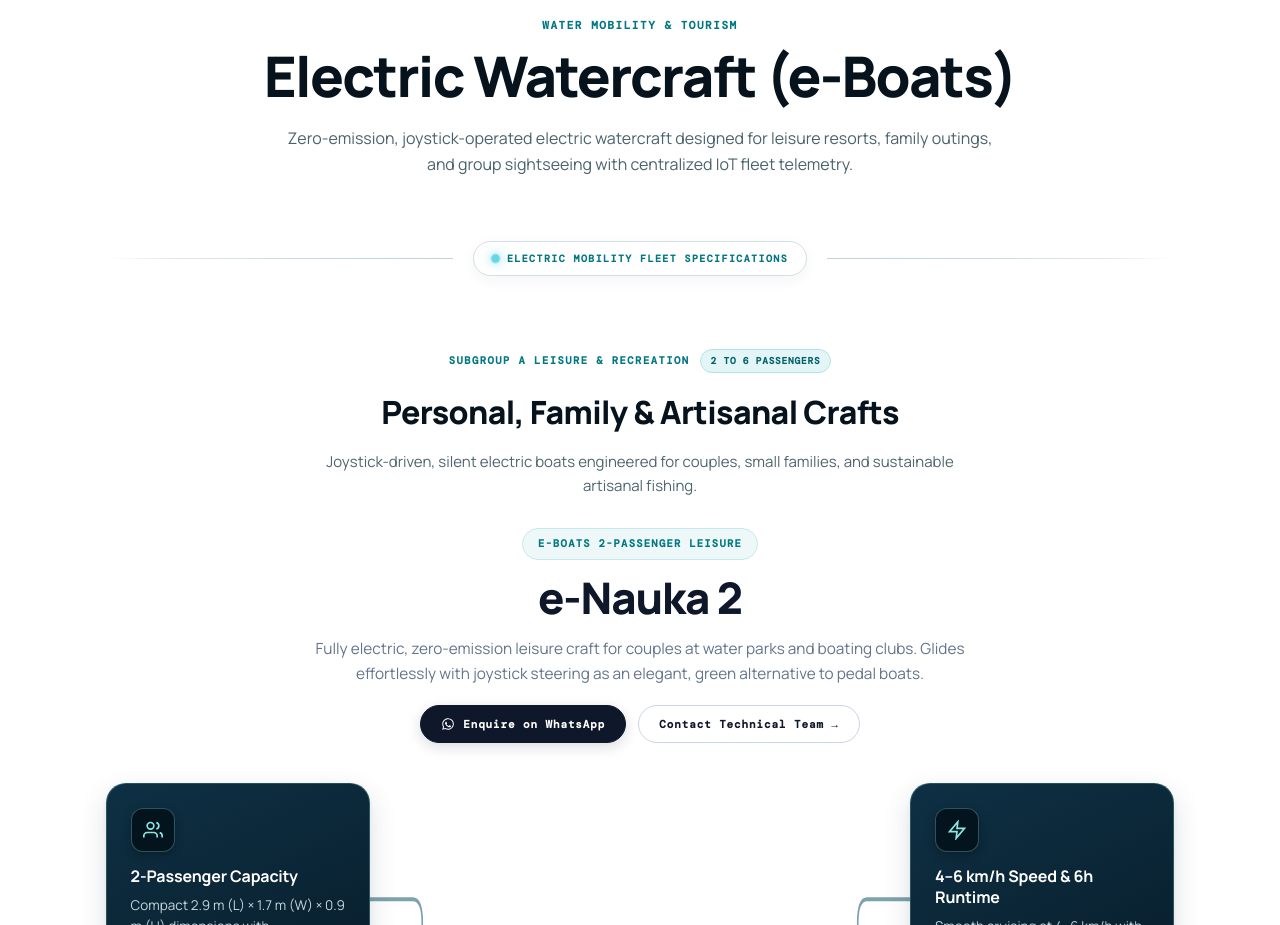
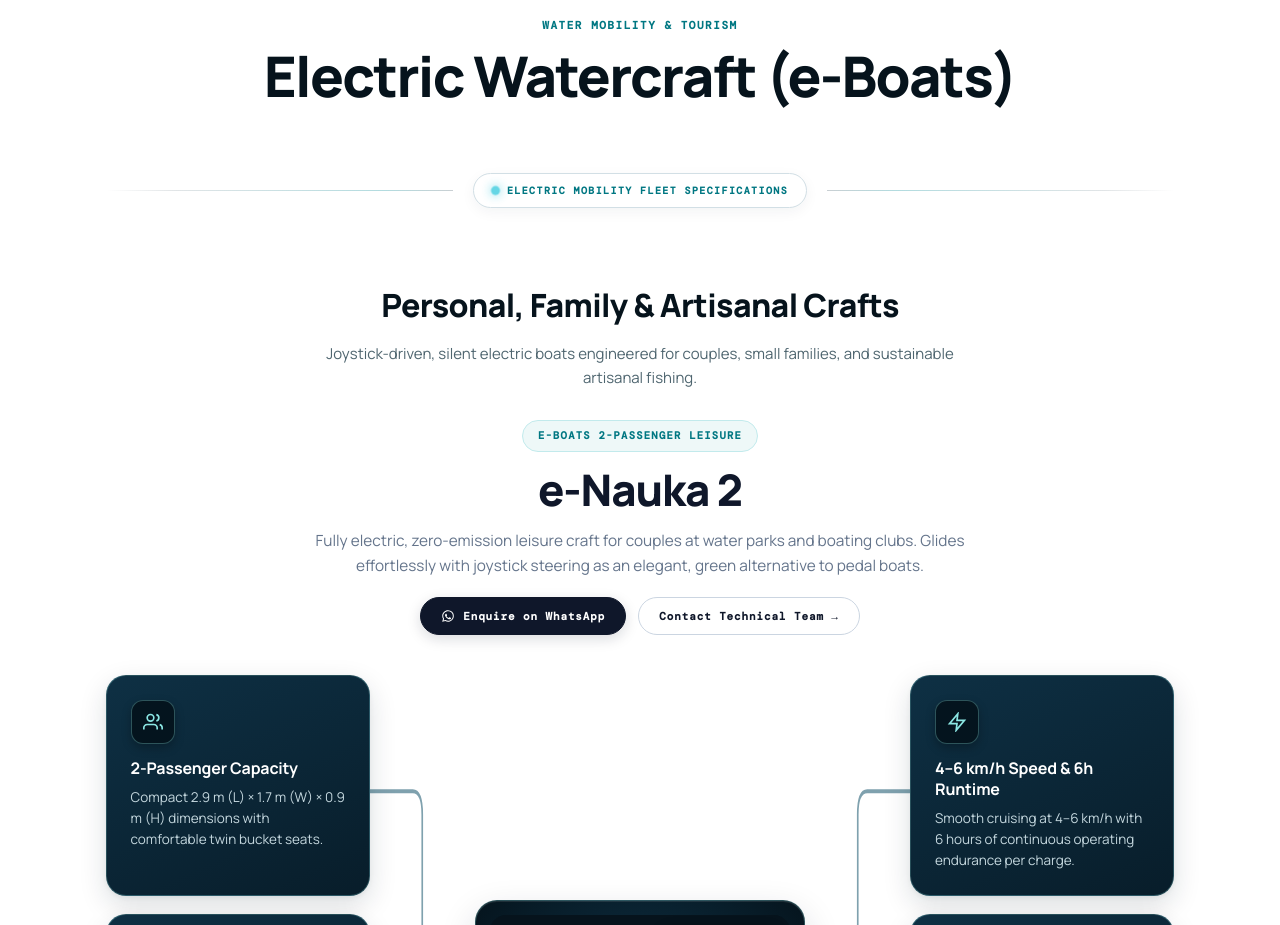
Before and after one commit to categ-j10/i4-MARINE-Technologies, a plain HTML site: page products.html in a window 1280 px wide. Shown: the part 820-1745 px from the top of the page. Drawn offline with nearby package versions, Linux system fonts and the light colour scheme; grey boxes are pictures that could not be loaded.

Commit message:
Update products.html

```diff
--- a/products.html
+++ b/products.html
@@ -52,7 +52,7 @@
       <div class="showcase-header">
         <span class="showcase-kicker"> WATER MOBILITY &amp; TOURISM</span>
         <h2>Electric Watercraft (e-Boats)</h2>
-        <p>Zero-emission, joystick-operated electric watercraft designed for leisure resorts, family outings, and group sightseeing with centralized IoT fleet telemetry.</p>
+        <!-- <p>Zero-emission, joystick-operated electric watercraft designed for leisure resorts, family outings, and group sightseeing with centralized IoT fleet telemetry.</p> -->
       </div>
 
       <div class="category-divider" aria-hidden="true">
@@ -66,10 +66,7 @@
 
       <!-- Subgroup A: Leisure Fleet -->
       <div class="subfleet-header" id="leisure-fleet">
-        <div class="subfleet-badge-wrap">
-          <span class="subfleet-kicker">SUBGROUP A  LEISURE &amp; RECREATION</span>
-          <span class="subfleet-badge">2 TO 6 PASSENGERS</span>
-        </div>
+
         <h3 class="subfleet-title">Personal, Family &amp; Artisanal Crafts</h3>
         <p class="subfleet-desc">Joystick-driven, silent electric boats engineered for couples, small families, and sustainable artisanal fishing.</p>
       </div>
```
